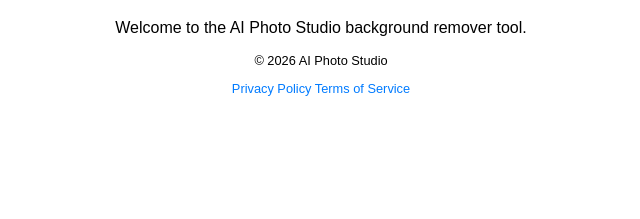
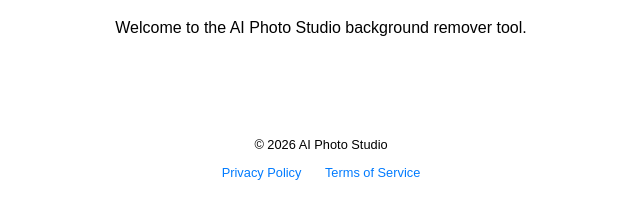
Before and after one commit to mgt581/AIBackgroundRemover, a plain HTML site: page public/index.html in a window 1280 px wide. Shown: the part 119-338 px from the top of the page, without its empty margins (319-959 px from the left). Drawn offline with Linux system fonts and the light colour scheme.

```diff
--- a/public/index.html
+++ b/public/index.html
@@ -6,8 +6,8 @@
     <title>AI Background Remover</title>
     <style>
         body { font-family: sans-serif; text-align: center; padding: 50px; }
-        .footer { margin-top: 100 px; font-size: 0.8em; }
-        a { color: #007bff; text-decoration: none; margin: 0 10 px; }
+        .footer { margin-top: 100px; font-size: 0.8em; }
+        a { color: #007bff; text-decoration: none; margin: 0 10px; }
     </style>
 </head>
 <body>
@@ -17,8 +17,8 @@
     <div class="footer">
         <p>&copy; 2026 AI Photo Studio</p>
         <div class="links">
-            <a href="https://aiphotostudio.co/privacy.html">Privacy Policy</a>
-            <a href="https://aiphotostudio.co/terms.html">Terms of Service</a>
+            <a href="https://aiphotostudio.co.uk/privacy.html">Privacy Policy</a>
+            <a href="https://aiphotostudio.co.uk/terms.html">Terms of Service</a>
         </div>
     </div>
 </body>
```
